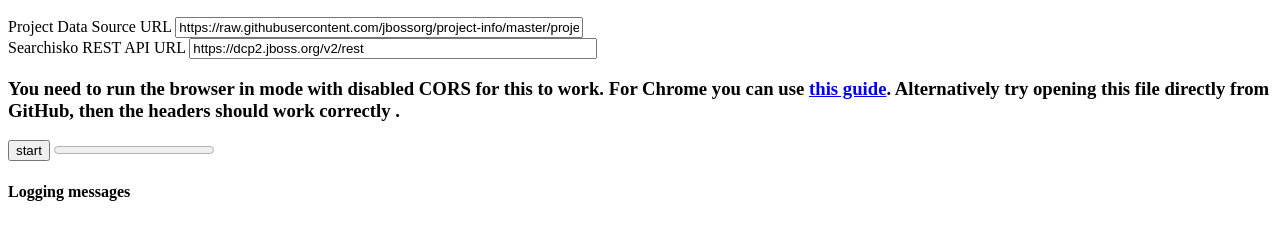
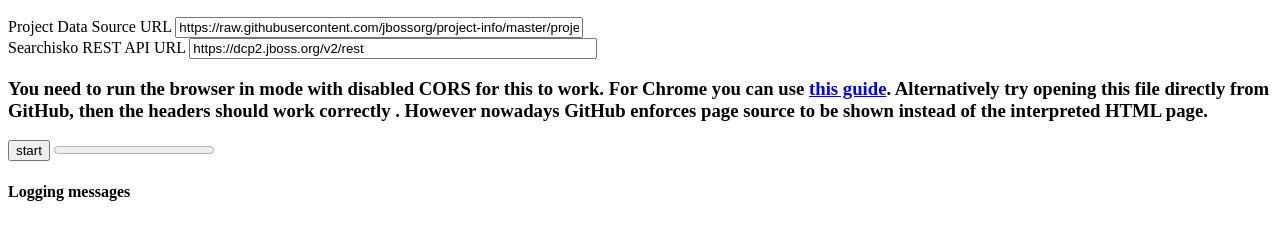
Before and after one commit to searchisko/DCP-Project-Data-Indexer, a plain HTML site: page index.html in a window 1280 px wide. Shown: the part 50-290 px from the top of the page. Drawn offline with nearby package versions, Linux system fonts and the light colour scheme.

Commit message:
ORG-3966 tuned documentation a bit

```diff
--- a/index.html
+++ b/index.html
@@ -19,7 +19,7 @@
       password <input id="password" type="password"></input>
     </div>
     -->
-    <h3>You need to run the browser in mode with disabled CORS for this to work. For Chrome you can use <a href="https://alfilatov.com/posts/run-chrome-without-cors/" target="_blank">this guide</a>. Alternatively try opening this file directly from GitHub, then the headers should work correctly <http://rawgithub.com/searchisko/DCP-Project-Data-Indexer/master/index.html>.</h3>
+    <h3>You need to run the browser in mode with disabled CORS for this to work. For Chrome you can use <a href="https://alfilatov.com/posts/run-chrome-without-cors/" target="_blank">this guide</a>. Alternatively try opening this file directly from GitHub, then the headers should work correctly <http://rawgithub.com/searchisko/DCP-Project-Data-Indexer/master/index.html>. However nowadays GitHub enforces page source to be shown instead of the interpreted HTML page.</h3>
     <div>
       <input id="startButton" type="button" value="start" text="start" />
       <progress id="progressBar" value="0" max="100"></progress>
```
Also changed, not shown: 1 other file.
